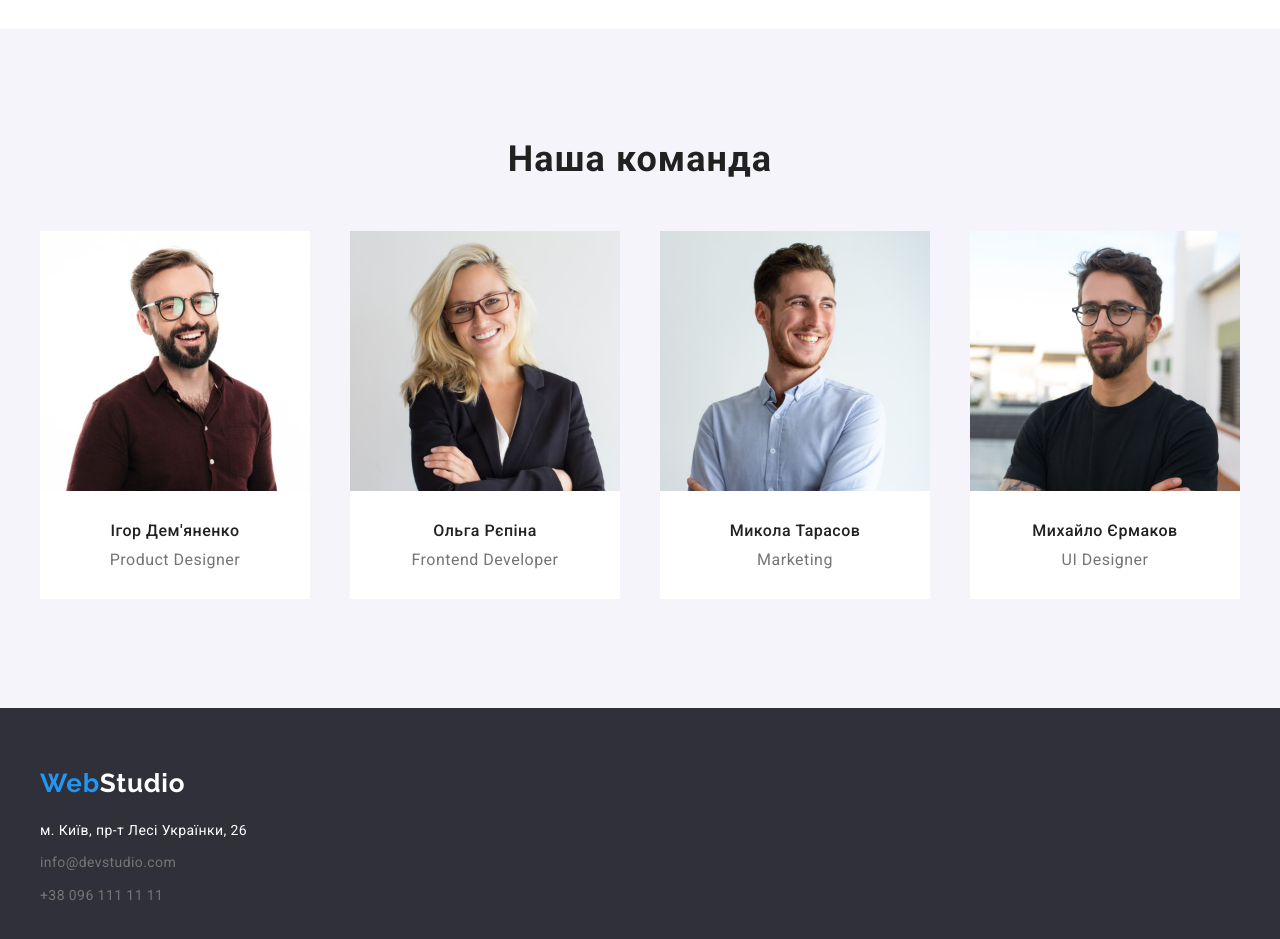
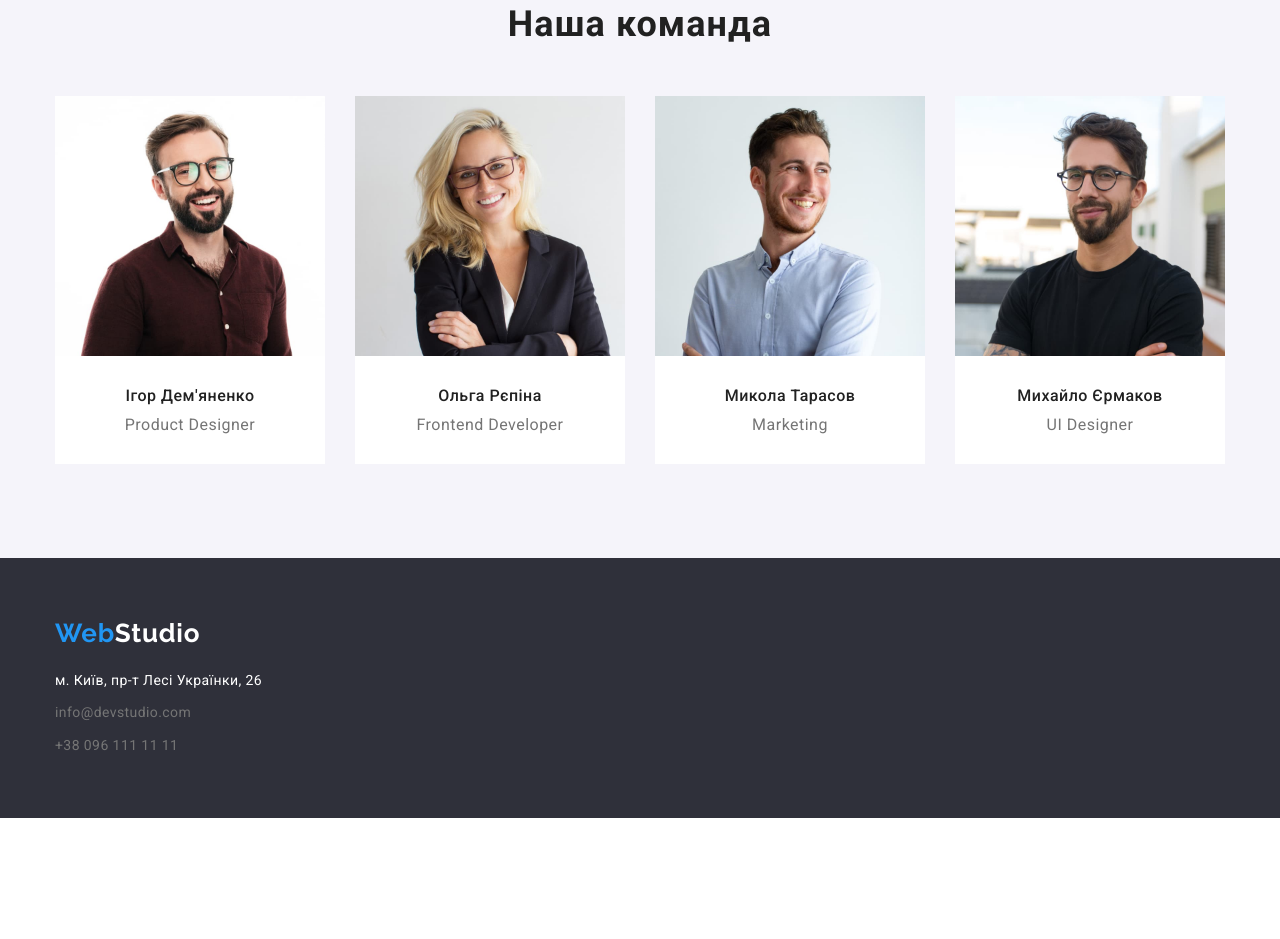
Before and after one commit to YevgenTR/-goit-markup-hw-03, a plain HTML site: page index.html in a window 1280 px wide. Shown: the part 1537-2476 px from the top of the page. After the commit the page ends 2355 px from the top, so only its background shows below. Drawn offline with Linux system fonts and the light colour scheme.

Commit message:
Виправлено згідно переліку ментора

```diff
--- a/CSS/styles.css
+++ b/CSS/styles.css
@@ -47,16 +47,8 @@
 /* container */
 .container {
   width: 1200px;
-  /* padding: 0 15px; */
-  padding-top: 15px;
-  padding-bottom: 15px;
-  padding-left: 0;
-  padding-right: 0;
-  /* margin: 0 auto; */
-  margin-left: auto;
-  margin-right: auto;
-  margin-top: 0;
-  margin-bottom: 0;
+  padding: 0 15px;
+  margin: 0 auto;
 }
 
 /* section */
@@ -158,15 +150,13 @@
 }
 
 .nav-list .link {
-  display: block;
-  padding-top: 32px;
-
   color: var(--secondary-text-color);
 }
 
 .nav-list .link,
 .site-contacts .link {
-  padding-bottom: 32px;
+  display: block;
+  padding: 32px 0;
 
   font-weight: 500;
   font-size: 14px;
@@ -256,6 +246,8 @@
 
 .activity .img {
   display: block;
+  max-width: 100%;
+  height: auto;
 }
 /* features */
 .feature-list {
@@ -290,6 +282,8 @@
 }
 .team-img {
   display: block;
+  max-width: 100%;
+  height: auto;
 }
 
 .team-block {
@@ -405,6 +399,8 @@
 
 .portfolio-img {
   display: block;
+  max-width: 100%;
+  height: auto;
 }
 
 .portfolio-name {
@@ -433,12 +429,9 @@
 /* footer */
 
 .footer {
-  background-color: var(--footer-background-color);
-}
-
-.footer .container {
   padding-top: 60px;
   padding-bottom: 60px;
+  background-color: var(--footer-background-color);
 }
 
 .footer .logo {
--- a/index.html
+++ b/index.html
@@ -197,17 +197,17 @@
         >
         <address class="adress">
           <ul class="list">
-            <li class="">
+            <li class="margin">
               <a
-                class="adress-link margin"
+                class="adress-link"
                 href="https://goo.gl/maps/CPtrU1FHBa2aNyZL9"
                 target="_blank"
                 rel="noopener noreferrer nofollow"
                 >м. Київ, пр-т Лесі Українки, 26
               </a>
             </li>
-            <li>
-              <a class="contact-link margin" href="mailto:info@devstudio.com"
+            <li class="margin">
+              <a class="contact-link" href="mailto:info@devstudio.com"
                 >info@devstudio.com</a
               >
             </li>
```
Also changed, not shown: portfolio.html (+5 -1 lines).
